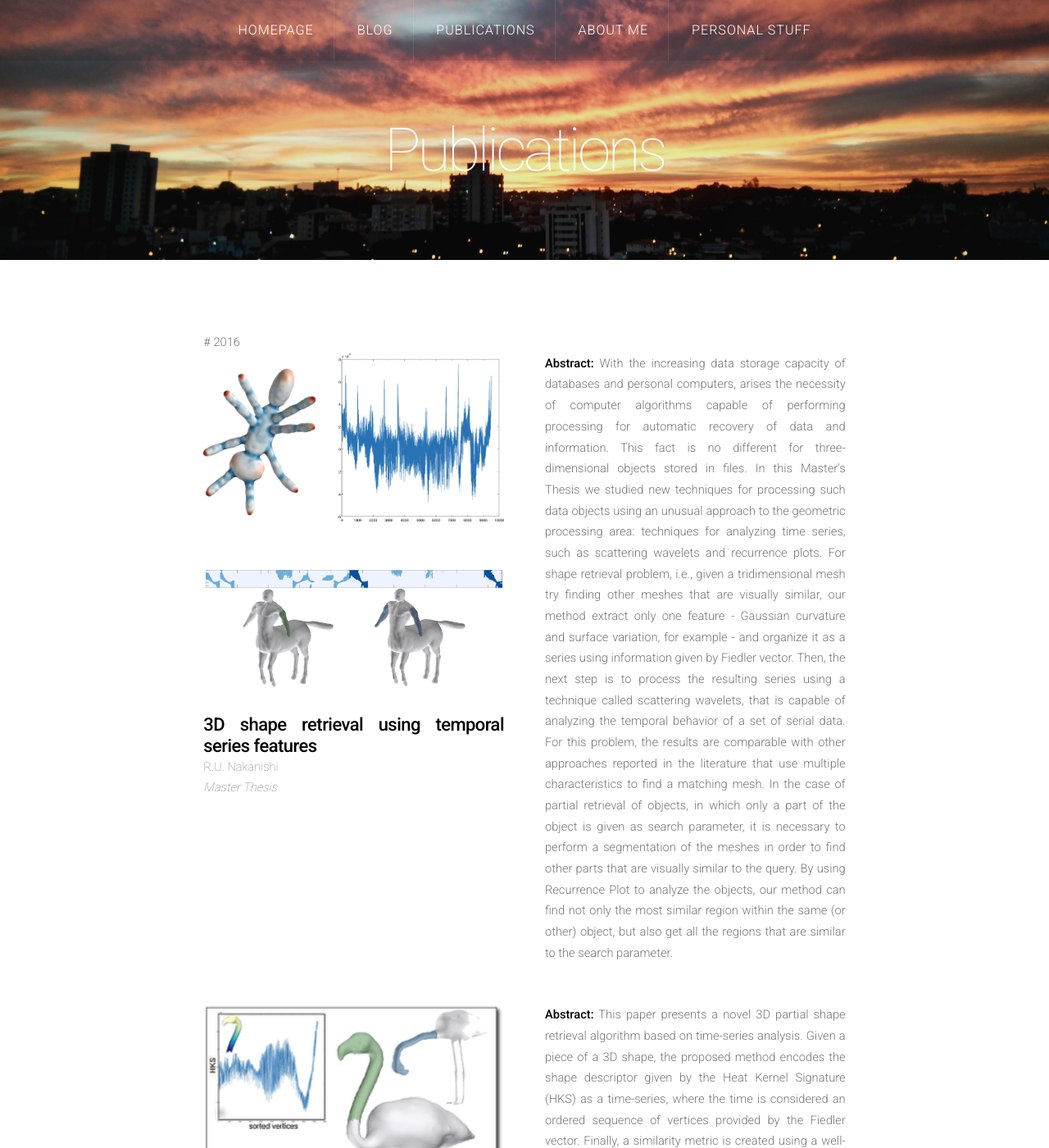
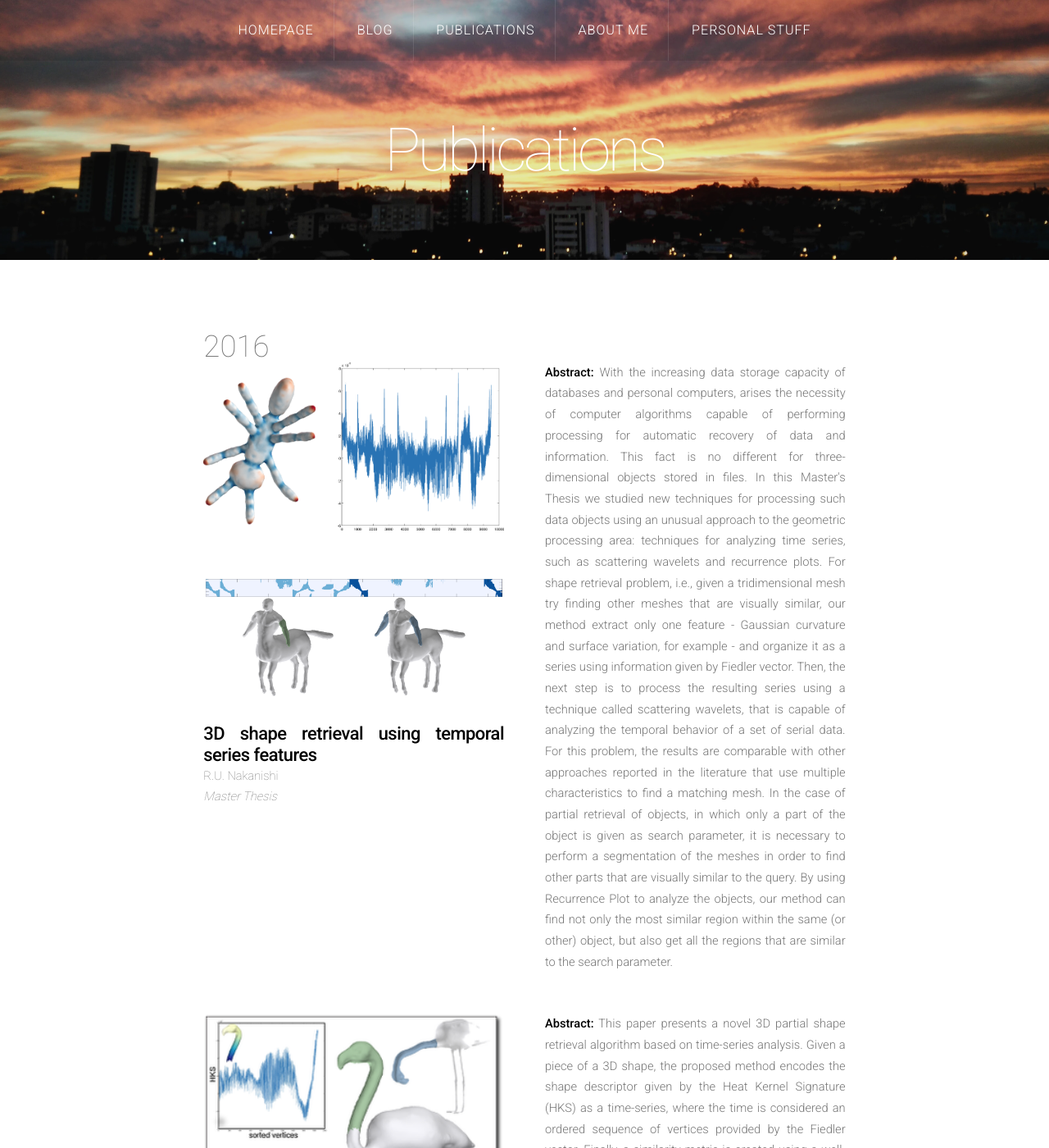
Before and after one commit to rnakanishi/rnakanishi.github.io-bkp, a Jekyll site: the page built from publications.html, in a window 1280 px wide and 1400 px high. Shown: the whole window at 82% size. Built offline with Jekyll 4.4.1, drawn with Linux system fonts in a browser that asks for light colours; nearby versions of some CDN libraries.

Commit message:
Publications updated

```diff
--- a/publications.html
+++ b/publications.html
@@ -4,7 +4,7 @@ title: Publications
 permalink: /publications
 ---
 
-# 2016
+<h1>2016</h1>
 
 <div class="row">
     <section class="6u">
@@ -43,9 +43,9 @@ permalink: /publications
     </section>
 </div>
 
----
+<hr />
 
-# 2015
+<h1>2015</h1>
 
 <div class="row">
     <section class="6u">
```
